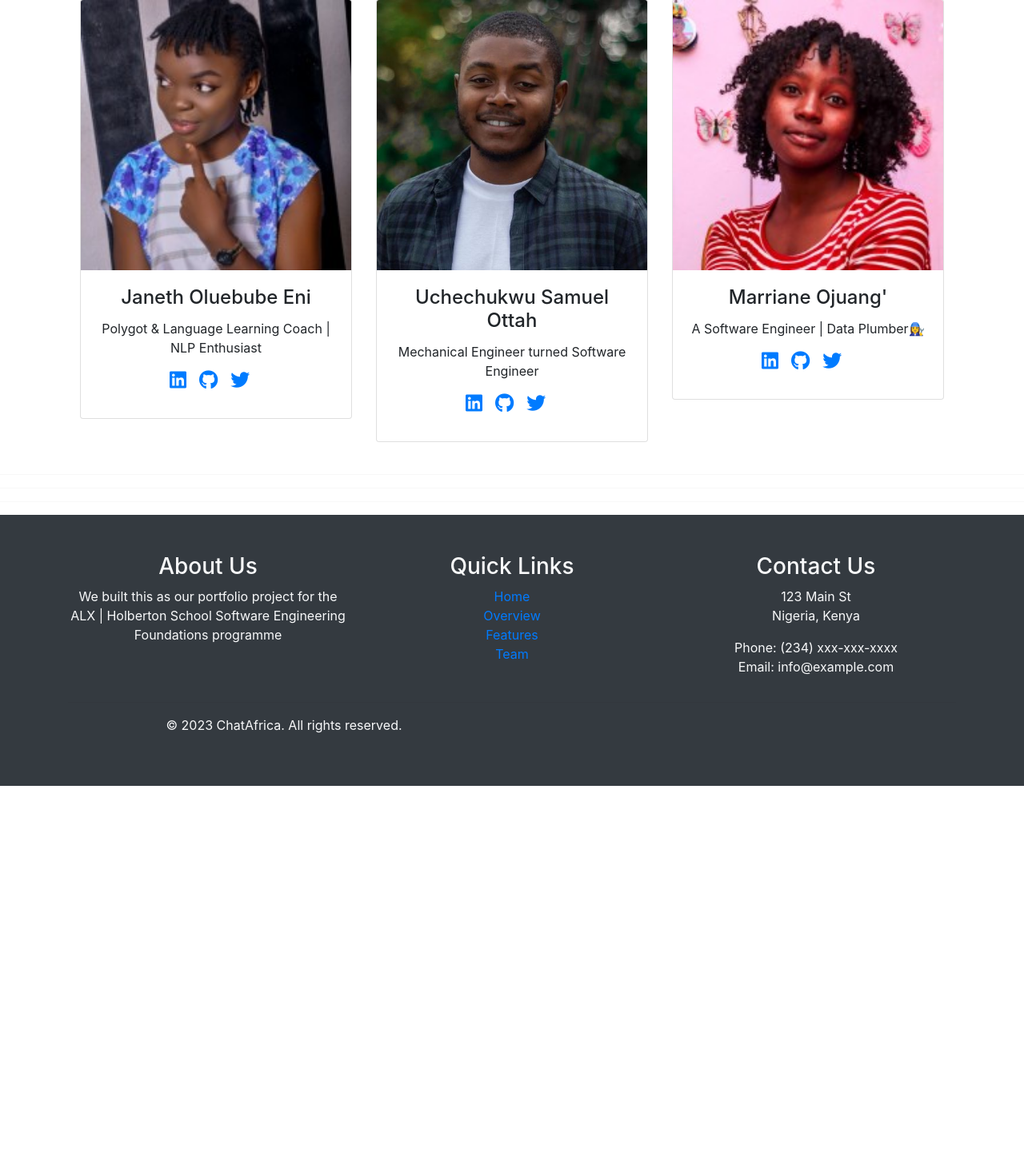
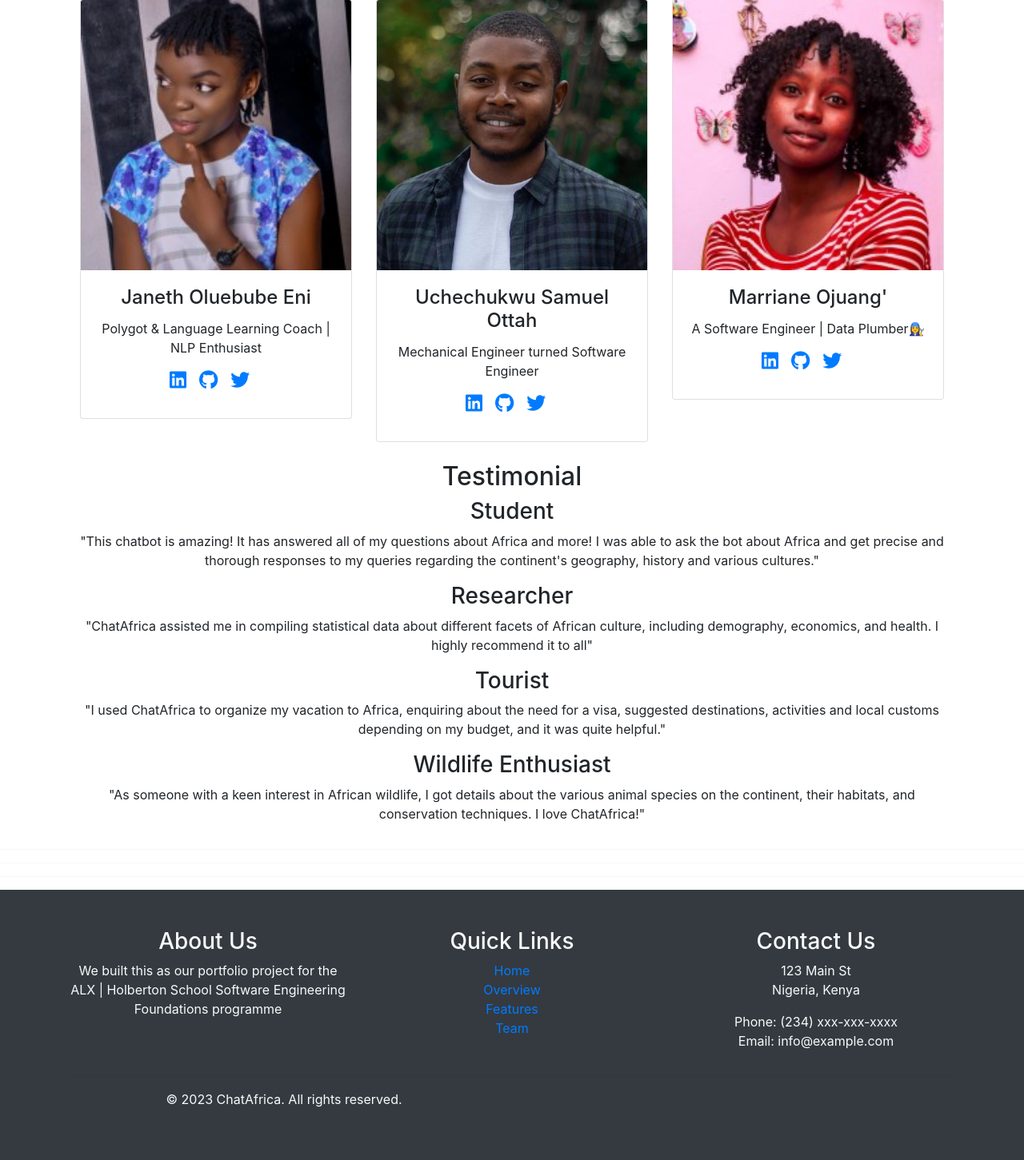
Before and after one commit to devmarrie/ChatAfrica, a Flask app: page / in a window 1280 px wide. Shown: the part 2364-3815 px from the top of the page at 80% size. Before the commit the page ends 3347 px from the top, so only its background shows below. Run offline with Flask 3, Linux system fonts and the light colour scheme; some libraries are stand-ins or nearby versions.

Commit message:
Update: Re-aded testimonial section to meet project requirements

```diff
--- a/backend/templates/landing.html
+++ b/backend/templates/landing.html
@@ -190,6 +190,41 @@
               </div>
         </div>
      </section>
+     <!-- Testimonials section -->
+     <section class="features" id="features" style="text-align: center;">
+      <h2>Testimonial</h2>
+      <div class="row">
+          <div class="column">
+              <h3>Student</h3>
+              <p>"This chatbot is amazing! It has answered all of my questions about Africa and more!
+                  I was able to ask the bot about Africa and get precise and thorough
+                  responses to my queries regarding the continent's geography,
+                  history and various cultures."
+              </p>
+          </div>
+          <div class="column">
+              <h3>Researcher</h3>
+              <p>"ChatAfrica assisted me in compiling statistical data about
+                  different facets of African culture, including demography,
+                  economics, and health. I highly recommend it to all"
+              </p>
+          </div>
+          <div class="column">
+              <h3>Tourist</h3>
+              <p>"I used ChatAfrica to organize my vacation to Africa,
+                  enquiring about the need for a visa, suggested destinations,
+                  activities and local customs depending on my budget, and it was quite helpful."
+              </p>
+          </div>
+          <div class="column">
+              <h3>Wildlife Enthusiast</h3>
+              <p>"As someone with a keen interest in African wildlife, I got
+                  details about the various animal species on the continent,
+                  their habitats, and conservation techniques. I love ChatAfrica!"
+              </p>
+          </div>
+      </div>
+    </section>
 
   </div>
 {% endblock %}
```
Also changed, not shown: backend/static/images/download.jpeg (added), backend/static/images/images.jpeg (added).
